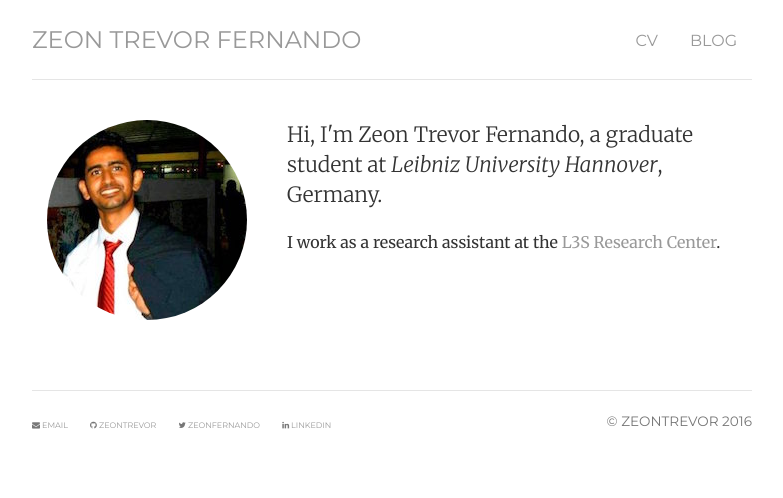
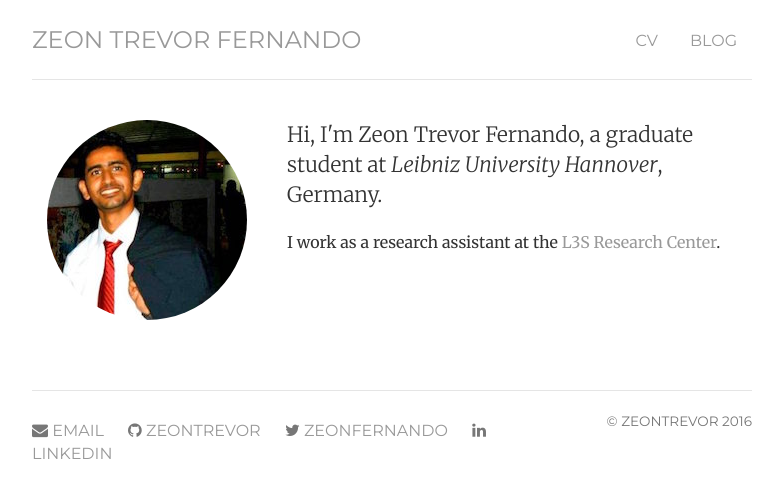
Before and after one commit to ZeonTrevor/zeontrevor.github.io, a Jekyll site: the page built from index.html, in a window 1280 px wide. Shown: the top 498 px of the page, without its empty margins (248-1031 px from the left). Built offline with Jekyll 4.4.1, drawn with Linux system fonts in a browser that asks for light colours.

Commit message:
css update

```diff
--- a/css/main.css
+++ b/css/main.css
@@ -14,7 +14,7 @@ blockquote p { font-size: 16px; line-height: 1.6em; }
 h3.text-muted a {text-decoration: none; color: #999999; }
 h3.text-muted a:hover { text-decoration: none; color: #0088cc; }
 
-.footer ul { font-size: 0.5em; padding: 0px; list-style: none;}
+.footer ul { font-size: 1em; padding: 0px; list-style: none;}
 .footer ul li { display: inline; margin-right: 20px; }
 
 /* Masthead */
```
